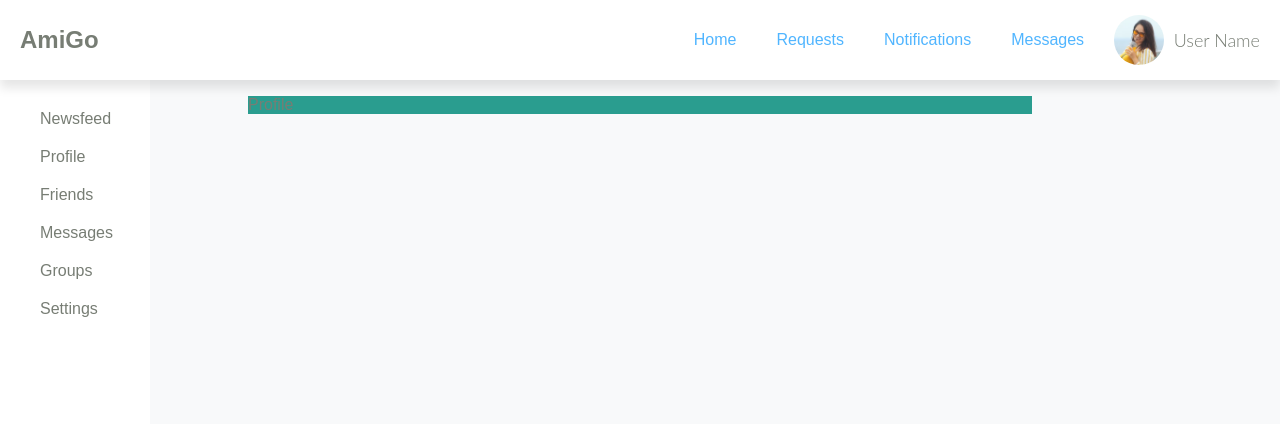
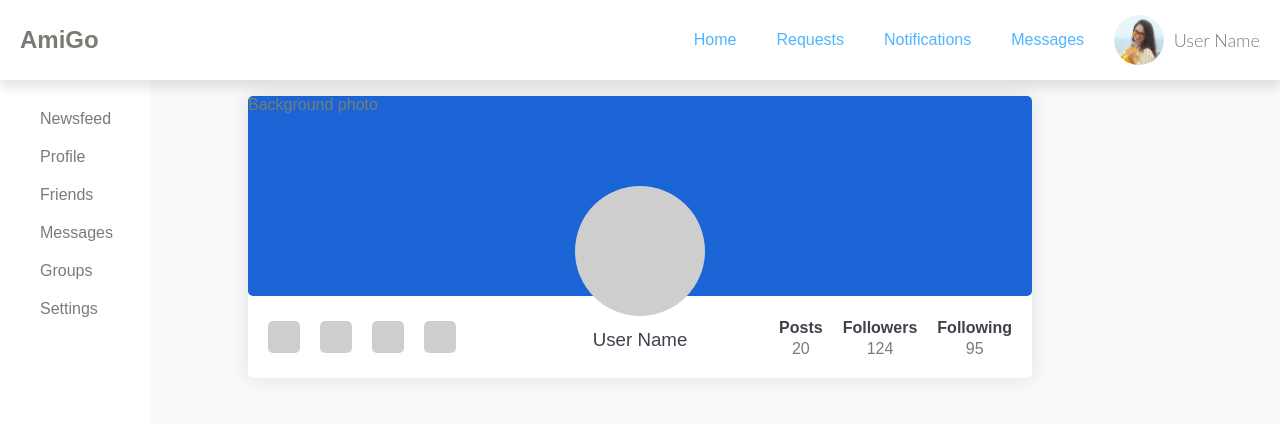
Before and after one commit to ivanna-pt/amigo-network, a React (Create React App) app: page /profile in a window 1280 px wide. Shown: the top 424 px of the page. Built offline with nearby package versions, Linux system fonts and the light colour scheme.

Commit message:
Add Profile Intro

```diff
--- a/src/App.js
+++ b/src/App.js
@@ -5,7 +5,7 @@ import Sidebar from "./Components/Sidebar/Sidebar";
 import Main from "./Components/Main/Main";
 import Profile from "./Components/Main/Profile/Profile";
 import Newsfeed from "./Components/Main/Newsfeed/Newsfeed";
-import Friends from "./Components/Main/Friends/Friends";
+import Friends from "./Components/Main/Profile/Friends/Friends";
 import Messages from "./Components/Main/Messages/Messages";
 import Group from "./Components/Main/Group/Group";
 
@@ -17,9 +17,8 @@ function App(props) {
         <Main>
             <Routes>
                 <Route exact path='/home' element={<Newsfeed/>}/>
-                <Route path='/profile' element={<Profile/>}/>
-                <Route path='/friends' element={<Friends/>}/>
-                <Route path='/messages' element={<Messages/>}/>
+                <Route path='/profile/*' element={<Profile/>}/>
+                <Route path='/messages/*' element={<Messages/>}/>
                 <Route path='/group' element={<Group/>}/>
             </Routes>
         </Main>
--- /dev/null
+++ b/src/Components/Main/Profile/Intro/Intro.jsx
@@ -0,0 +1,27 @@
+import React from "react";
+import UserStat from "./UserStat";
+import style from './Intro.module.css';
+
+const Intro = () => {
+    return (
+        <div className={style.introWrapper}>
+            <div className={style.introBackImg}>Background photo</div>
+            <div className={style.user}>
+                <div className={style.userImg}></div>
+                <div className={style.userName}><h3>User Name</h3></div>
+            </div>
+            <div className={style.userInfo}>
+                <div className={style.userSocials}>
+                    <div className={style.socialsItem}></div>
+                    <div className={style.socialsItem}></div>
+                    <div className={style.socialsItem}></div>
+                    <div className={style.socialsItem}></div>
+                </div>
+
+                <UserStat/>
+            </div>
+        </div>
+    )
+}
+
+export default Intro;
--- /dev/null
+++ b/src/Components/Main/Profile/Intro/Intro.module.css
@@ -0,0 +1,77 @@
+.introWrapper{
+    position: relative;
+    margin-bottom: 1rem;
+    width: 100%;
+    background-color: #FFFFFF;
+    box-shadow: 0 0 1.25rem 0 rgb(0 0 0 / 10%);
+    margin-bottom: 1rem;
+    border-radius: 5px;
+}
+
+.introBackImg{
+    width: 100%;
+    height: 200px;
+    background-color: #1a64d6;
+    border-radius: 5px !important;
+}
+
+.user{
+    position: absolute;
+    left: 50%;
+    top: 90px;
+    transform: translateX(-50%);
+}
+
+.userImg{
+    background-color: #cecece;
+    width: 130px;
+    height: 130px;
+    border-radius: 50%;
+}
+
+.userInfo{
+    padding: 20px;
+    display: flex;
+    justify-content: space-between;
+    align-items: center;
+}
+
+.userName{
+    margin-top: 10px;
+   text-align: center;
+}
+
+.userSocials{
+    display: flex;
+    align-items: center;
+}
+
+.socialsItem{
+    margin-right: 20px;
+    width: 32px;
+    height: 32px;
+    background-color: #cecece;
+    border-radius: 5px;
+}
+
+
+
+.userStat{
+    display: flex;
+}
+
+.statItem{
+    padding-left: 20px;
+}
+
+.statTitle{
+    text-align: center;
+    font-weight: 700;
+    color: #3f414d;
+    line-height: 1.5;
+}
+
+.statText{
+    text-align: center;
+    font-weight: 300;
+}
--- /dev/null
+++ b/src/Components/Main/Profile/Intro/UserStat.jsx
@@ -0,0 +1,25 @@
+import React from "react";
+import style from './Intro.module.css'
+
+const UserStat = () => {
+    return (
+        <div className={style.userStat}>
+            <div className={style.statItem}>
+                <div className={style.statTitle}>Posts</div>
+                <div className={style.statText}>20</div>
+            </div>
+
+            <div className={style.statItem}>
+                <div className={style.statTitle}>Followers</div>
+                <div className={style.statText} >124</div>
+            </div>
+
+            <div className={style.statItem}>
+                <div className={style.statTitle}>Following</div>
+                <div className={style.statText}>95</div>
+            </div>
+        </div>
+    )
+}
+
+export default UserStat;
--- a/src/Components/Main/Profile/Profile.jsx
+++ b/src/Components/Main/Profile/Profile.jsx
@@ -1,10 +1,11 @@
 import React from "react";
 import style from './Profile.module.css'
+import Intro from "./Intro/Intro";
 
 const Profile = () => {
     return (
-        <div className={style.profile}>
-            Profile
+        <div>
+            <Intro/>
         </div>
     )
 }
```
Also changed, not shown: src/Components/Main/Profile/Friends/Friends.jsx (renamed from src/Components/Main/Friends/Friends.jsx), src/Components/Main/Profile/Friends/Friends.module.css (renamed from src/Components/Main/Friends/Friends.module.css).
